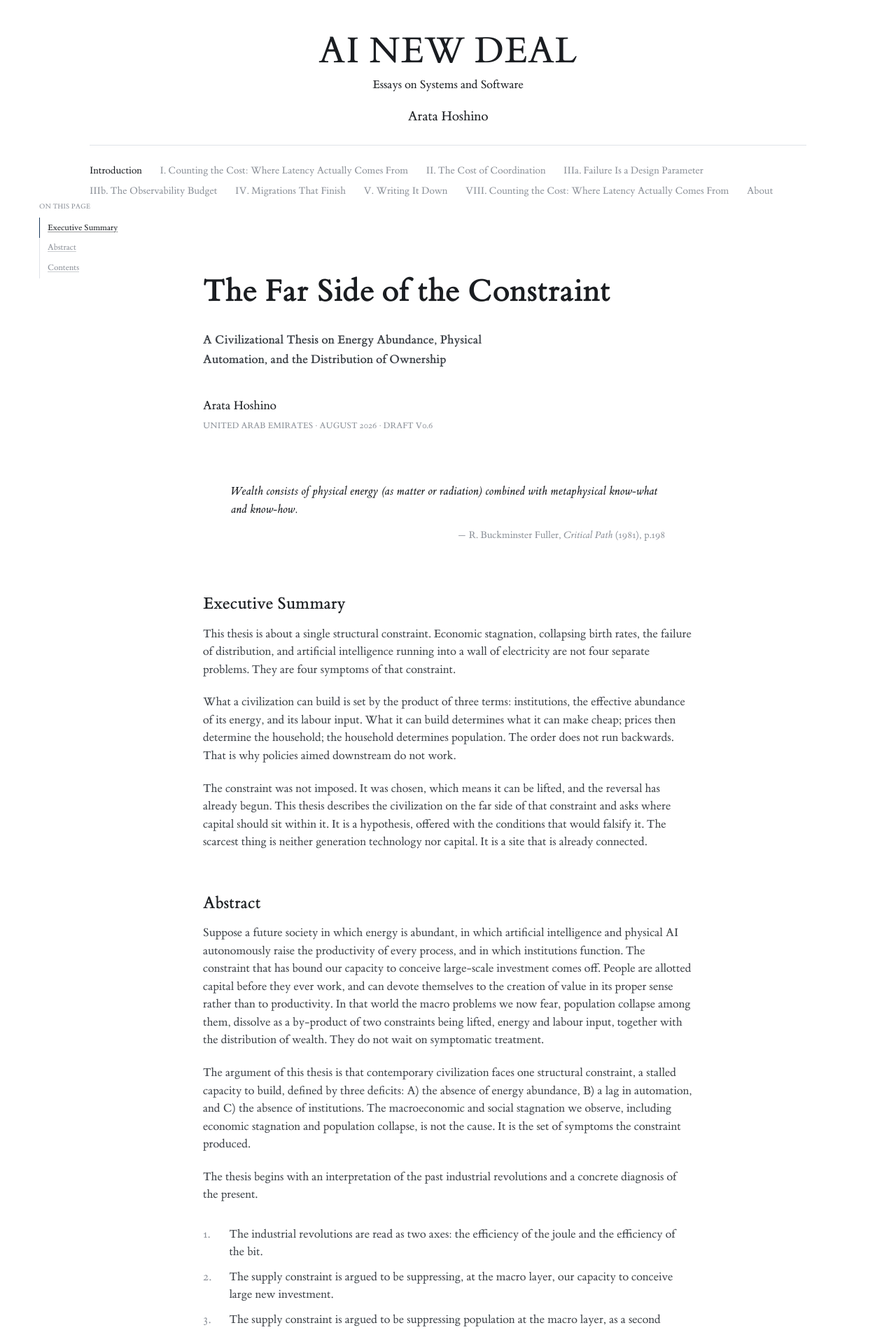
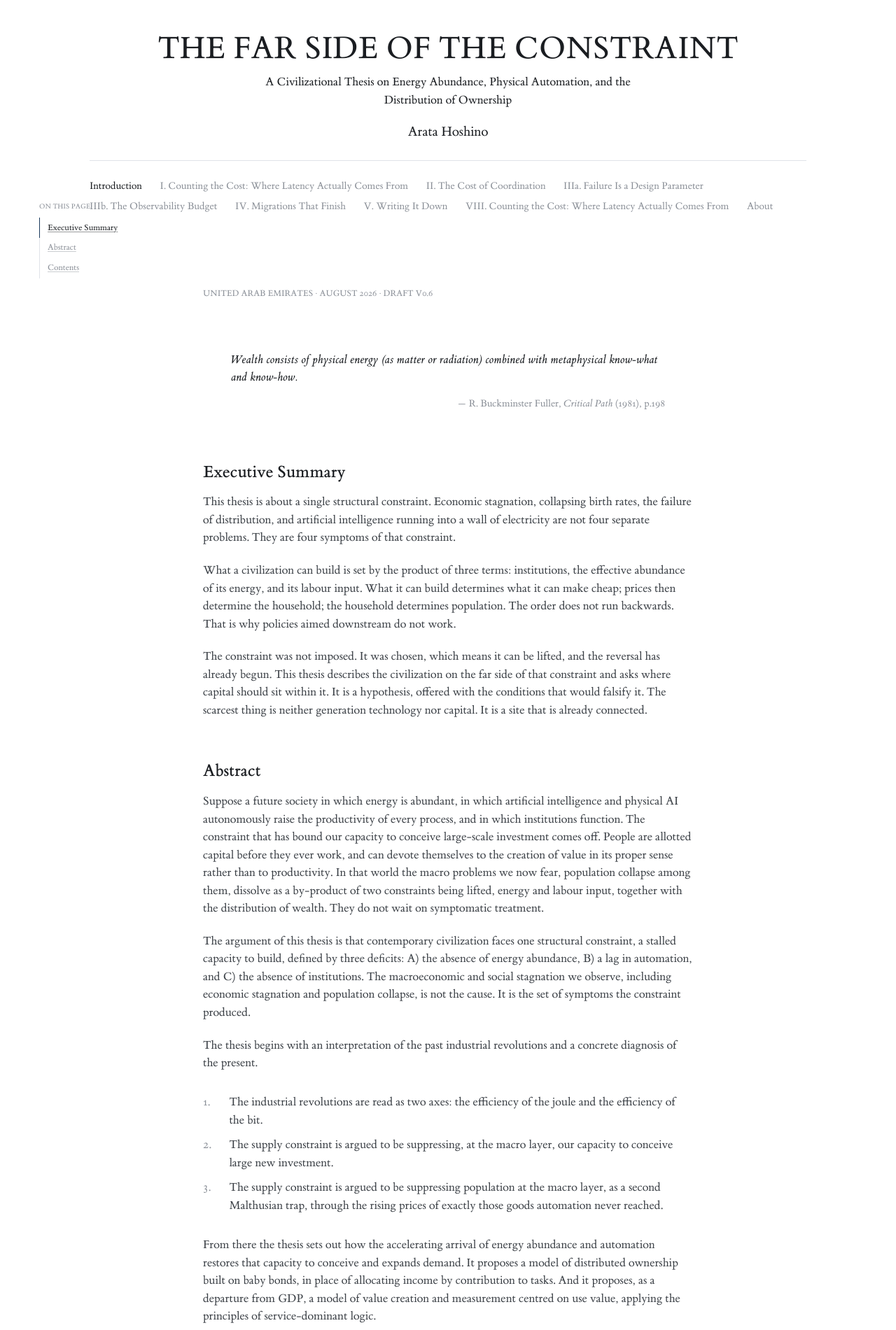
Before and after one commit to arata-hoshino/arata-hoshino.github.io, a Jekyll site: the page built from index.md, in a window 1280 px wide. Shown: the top 1901 px of the page at 70% size. Built offline with Jekyll 4.4.1, drawn with Linux system fonts in a browser that asks for light colours.

Commit message:
Move the title and subtitle into the masthead
The masthead now carries the thesis: "The Far Side of the Constraint"
over its subtitle, sized down and held to a measure so a long title and
a one-sentence subtitle both set well. The page below the nav drops its
own title, subtitle and byline — the byline was the masthead's own,
repeated — and opens on the dateline.

Co-Authored-By: Claude Opus 5 (1M context) <noreply@anthropic.com>

```diff
--- a/_config.yml
+++ b/_config.yml
@@ -1,8 +1,8 @@
-title: "AI New Deal"
-subtitle: "Essays on Systems and Software"
+title: "The Far Side of the Constraint"
+subtitle: "A Civilizational Thesis on Energy Abundance, Physical Automation, and the Distribution of Ownership"
 author: "Arata Hoshino"
-tagline: "Essays on systems and software"
-description: "A series of long-form essays by Arata Hoshino."
+tagline: "Energy abundance, physical automation, and the distribution of ownership"
+description: "A thesis by Arata Hoshino on the one structural constraint behind stagnation, falling births, and artificial intelligence running into a wall of electricity."
 url: "https://arata-hoshino.github.io"
 baseurl: ""
 lang: "en"
--- a/assets/css/style.css
+++ b/assets/css/style.css
@@ -1,5 +1,5 @@
 /* ------------------------------------------------------------------
-   AI New Deal
+   The Far Side of the Constraint
 
    The type system is lifted from the Arata Hoshino portfolio deck and
    rebuilt for continuous reading:
@@ -180,8 +180,10 @@ main {
 
 .runhead-brand {
   display: block;
+  max-width: 22em;      /* the title runs long: hold it to a few lines */
+  margin: 0 auto;
   color: var(--ink);
-  font-size: clamp(2rem, 5vw, 3.4rem);
+  font-size: clamp(1.7rem, 4.2vw, 2.9rem);
   line-height: 1.1;
   text-decoration: none;
 }
@@ -192,7 +194,8 @@ main {
 }
 
 .runhead-subtitle {
-  margin: 0.3em 0 0;
+  max-width: 38rem; /* the subtitle is a sentence: keep it to a measure */
+  margin: 0.6em auto 0;
   color: var(--ink);
   font-size: 1em;   /* the size the body is set at */
 }
@@ -477,6 +480,11 @@ main {
   font-size: 0.74em;
 }
 
+/* with the title and byline in the masthead, the dateline opens the page */
+.titleblock > .page-dateline:first-child {
+  margin-top: 0;
+}
+
 /* The epigraph sits between the masthead and the body, held in from the
    measure on both sides, with its source set flush right. */
 .epigraph {
--- a/index.md
+++ b/index.md
@@ -1,9 +1,6 @@
 ---
 layout: home
 title: "The Far Side of the Constraint"
-heading: "The Far Side of the Constraint"
-deck: "A Civilizational Thesis on Energy Abundance, Physical Automation, and the Distribution of Ownership"
-byline: "Arata Hoshino"
 dateline: "United Arab Emirates · August 2026 · Draft v0.6"
 epigraph: "Wealth consists of physical energy (as matter or radiation) combined with metaphysical know-what and know-how."
 epigraph_source: "R. Buckminster Fuller, <cite>Critical Path</cite> (1981), p.198"
```
Also changed, not shown: README.md.
